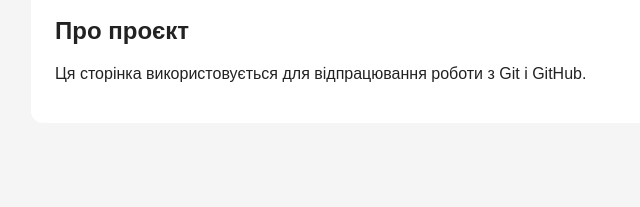
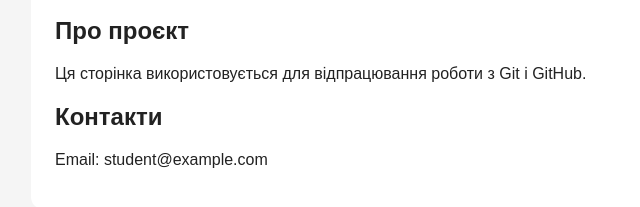
Before and after one commit to kholodsvkn25-sys/git-practice-2, a plain HTML site: page index.html in a window 1280 px wide. Shown: the part 165-372 px from the top of the page, without its empty margins (185-825 px from the left). Drawn offline with Linux system fonts and the light colour scheme.

Commit message:
Додано розділ Контакти

```diff
--- a/index.html
+++ b/index.html
@@ -15,6 +15,10 @@
             <h2>Про проєкт</h2>
             <p>Ця сторінка використовується для відпрацювання роботи з Git і GitHub.</p>
         </section>
+        <section id="contacts">
+    <h2>Контакти</h2>
+    <p>Email: student@example.com</p>
+</section>
     </main>
 </body>
 </html>
```
